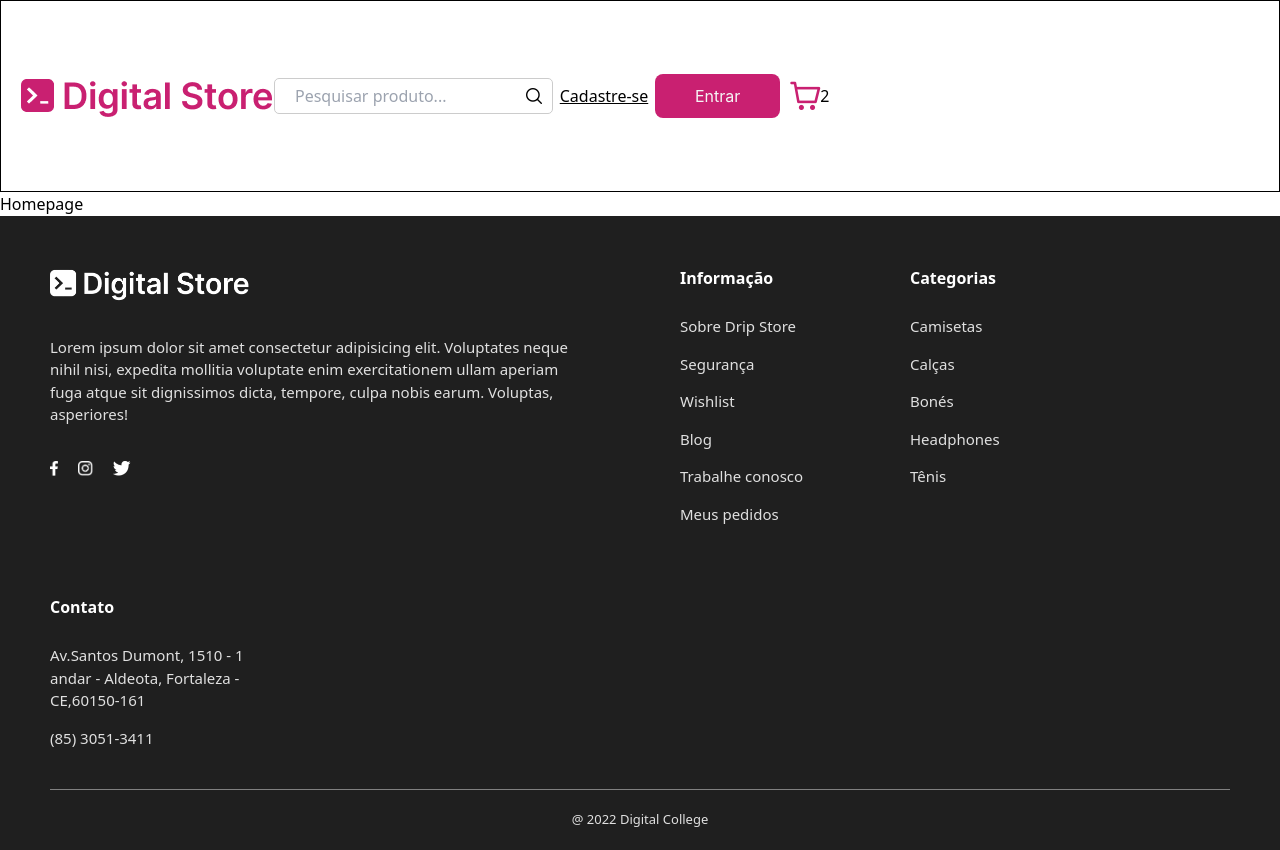
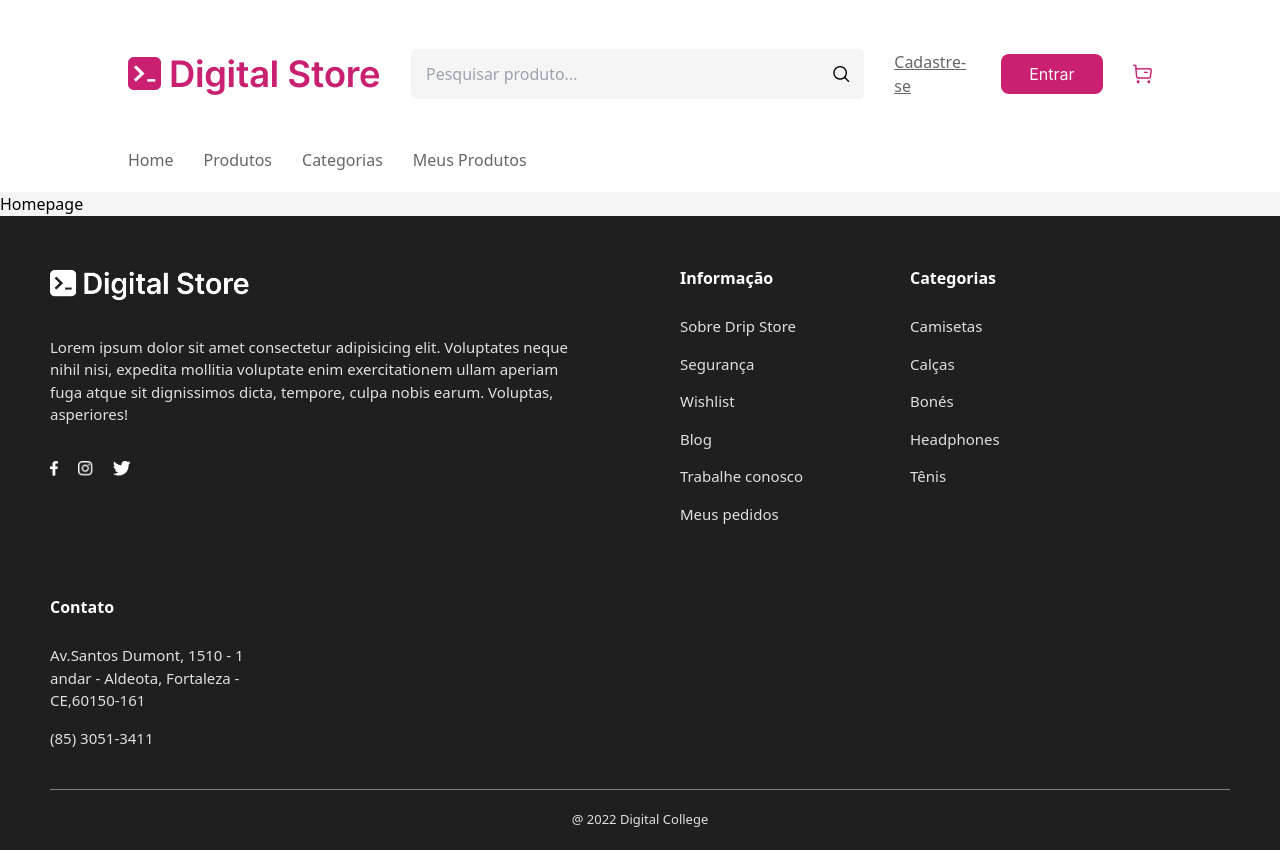
Before and after one commit to Vitor-Meloo/PROJETO-DIGITALSTORE, a React (Vite) app: page / in a window 1280 px wide. Built offline with nearby package versions, Linux system fonts and the light colour scheme.

Commit message:
implementando features/design

```diff
--- a/src/App.jsx
+++ b/src/App.jsx
@@ -1,19 +1,8 @@
-import { BrowserRouter, Routes, Route } from "react-router-dom";
-import { Layout } from "./layout/Layout";
-import {Home} from "./pages/Home"
 import 'primeicons/primeicons.css';
-import NotFound from "./pages/NotFound"
+import { Paths } from "./routes/Paths";
 
 export const App = () => {
   return (
-      <BrowserRouter>
-        <Routes>
-          <Route path="/" element={<Layout/>}>
-            <Route path="/" element={<Home/>}/>
-            <Route path="*" element={<NotFound/>}/>
-          </Route>
-
-        </Routes>
-      </BrowserRouter>
+      <Paths/>
    );
 }
--- a/src/components/Header.jsx
+++ b/src/components/Header.jsx
@@ -2,34 +2,33 @@ import React from "react";
 import styled from "styled-components";
 import logo from "..//assets/images/logo.png";
 import 'primeicons/primeicons.css';
+import iconCart from "../assets/icons/mini-cart.png"
+import { Link } from "react-router-dom";
 
 export const Header = () => {
   return (
     <HeaderContainer>
       <div>
+        <img id="logo" src={logo} alt="Logo Digital Store" />
 
+        <SearchContainer>
+        <input type="text" placeholder="Pesquisar produto..." />
+        <i className="pi pi-search" />
+        </SearchContainer>
+        <Link id="cadastro">Cadastre-se</Link>
+        <Link><button>Entrar</button></Link>
+        <img id="cart" src={iconCart} alt="" />
 
       </div>
-        <Logo src={logo} alt="Logo Digital Store" />
 
-        <SearchContainer>
-          <Input type="text" placeholder="Pesquisar produto..." />
-          <i className="pi pi-search" />
-        </SearchContainer>
-
-
-        <Button>Cadastre-se</Button>
-
-        <ButtonStyled>Entrar</ButtonStyled>
-
-        <i
-          className="pi pi-shopping-cart"
-          style={{ fontSize: '30px', color: '#C92071', marginLeft: '10px' }}
-        />
-        <span>2</span>
-
-
-
+      <nav>
+        <ul>
+          <li><Link to={"/"}>Home</Link></li>
+          <li><Link>Produtos</Link></li>
+          <li><Link>Categorias</Link></li>
+          <li><Link>Meus Produtos</Link></li>
+        </ul>
+      </nav>
 
 
     </HeaderContainer>
@@ -38,53 +37,105 @@ export const Header = () => {
 
 
 const HeaderContainer = styled.header`
+  background-color: white;
   width: 100%;
   height: 192px;
   display: flex;
-  align-items: center;
+  align-items: end;
+  justify-content: center;
   flex-wrap: wrap;
-  border: 1px solid black;
-`;
+  padding: 0 10%;
 
-const Logo = styled.img`
-  height: 44px;
-  padding-left: 20px;
-`;
+  & div{
 
-const SearchContainer = styled.div`
+    width: 100%;
     display: flex;
     align-items: center;
-  border: 1px solid #ccc;
-  border-radius: 5px;
-  padding: 5px 10px;
-`;
+    gap: 30px;
 
-const Input = styled.input`
-  border: none;
-  outline: none;
+    & img#logo{
+      height: 44px;
+      width: auto;
+    }
 
-
-  margin-left: 10px;
-`;
-
-const Button = styled.button`
+    & button{
       width: 102px;
-  height: 28px;
-  text-decoration: underline;
-
-`;
-
-const ButtonStyled = styled.button`
+      height: 40px;
       color: #F5F5F5;
       background-color: #C92071;
       border-radius: 5px;
       padding: 10px 40px;
       border: none;
       border-radius: 8px;
+      font-size: 16px;
+      display: flex;
+      justify-content: center;
+      align-items: center;
+      font-family: Inter;
+      transition: 200ms;
+    }
+
+    & button:hover{
       cursor: pointer;
-  font-size: 16px;
-  display: inline-block;
-  text-align: center;
-  font-family: Inter;
+      background-color: #8d0949;
+      transition: 200ms;
+    }
 
+    & #cadastro{
+      color: #666666;
+      width: 180px;
+      display: flex;
+      align-items: center;
+      text-decoration: underline;
+    }
+
+    & input{
+      background-color: #F5F5F5;
+      border: none;
+      outline: none;
+      width: 100%;
+
+      & i{
+        color: #CCCCCC;
+      }
+    }
+
+    & img#cart{
+      height: 20px;
+      width: auto;
+    }
+
+    & img#cart:hover{
+      cursor: pointer;
+    }
+  }
+
+  & nav{
+    width: 100%;
+    padding-bottom: 20px;
+    & ul{
+      display: flex;
+      gap: 30px;
+
+      & li{
+        color: #666666;
+      }
+      & li:hover{
+        cursor: pointer;
+        color: #C92071;
+
+      }
+    }
+
+  }
 `;
+
+
+const SearchContainer = styled.div`
+  display: flex;
+  height: 50px;
+  align-items: center;
+  border-radius: 5px;
+  padding: 5px 15px;
+  background-color: #F5F5F5;
+`;
--- a/src/index.css
+++ b/src/index.css
@@ -1,3 +1,7 @@
 @tailwind base;
 @tailwind components;
 @tailwind utilities;
+
+body{
+    background-color: #F5F5F5;
+}
--- a/src/pages/NotFound.jsx
+++ b/src/pages/NotFound.jsx
@@ -10,7 +10,6 @@ const BodyComponent = styled.body`
     padding: 0;
 
     & div{
-        background-color: white;
         display: flex;
         flex-direction: column;
         align-items: center;
--- /dev/null
+++ b/src/routes/Paths.jsx
@@ -0,0 +1,19 @@
+import { BrowserRouter, Routes, Route } from "react-router-dom";
+import { Layout } from "../layout/Layout";
+import {Home} from "../pages/Home"
+import 'primeicons/primeicons.css';
+import NotFound from "../pages/NotFound"
+
+export const Paths = () => {
+  return (
+      <BrowserRouter>
+        <Routes>
+          <Route path="/" element={<Layout/>}>
+            <Route path="/" element={<Home/>}/>
+            <Route path="*" element={<NotFound/>}/>
+          </Route>
+
+        </Routes>
+      </BrowserRouter>
+   );
+}
```
Lines whose indentation alone changed are shown as unchanged.
